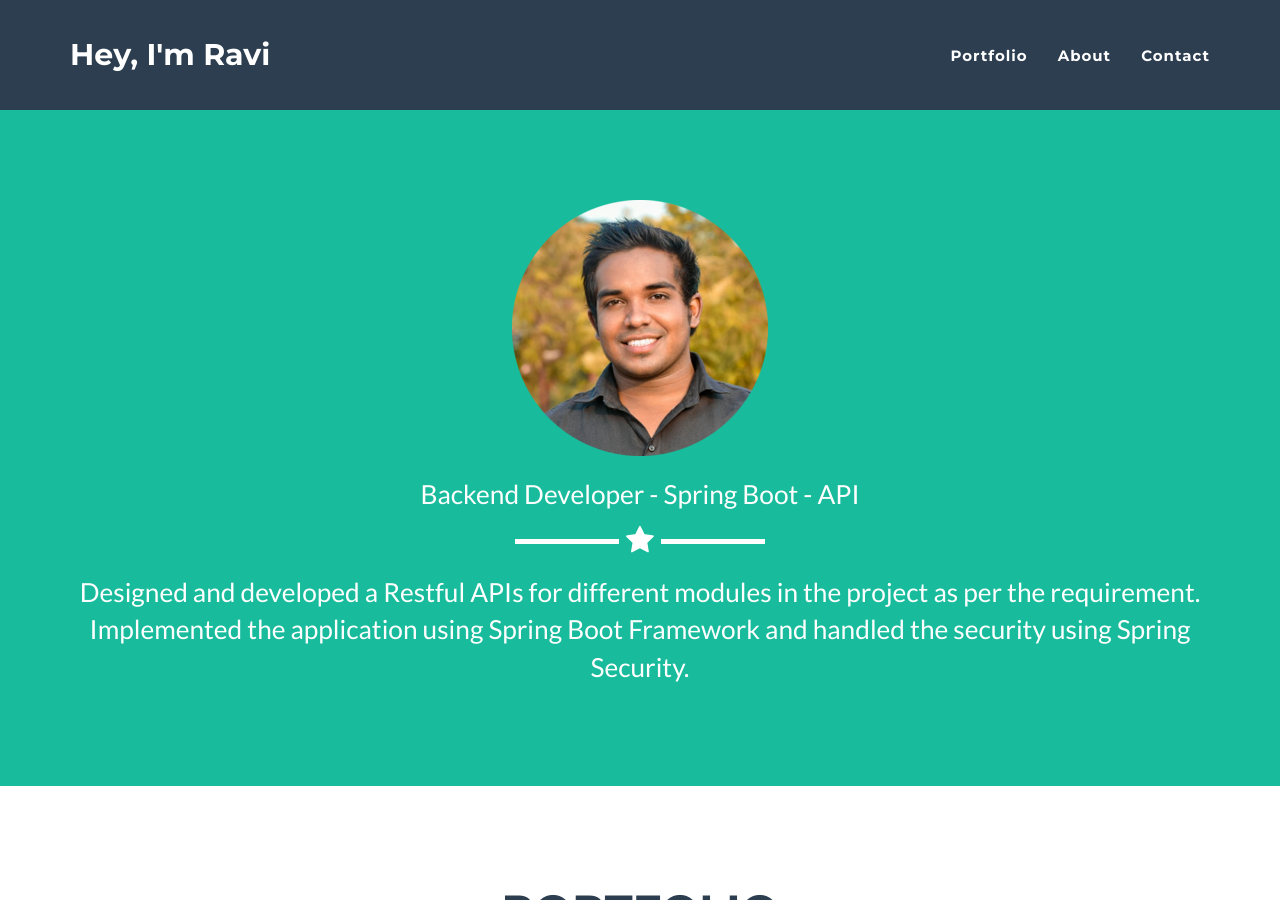
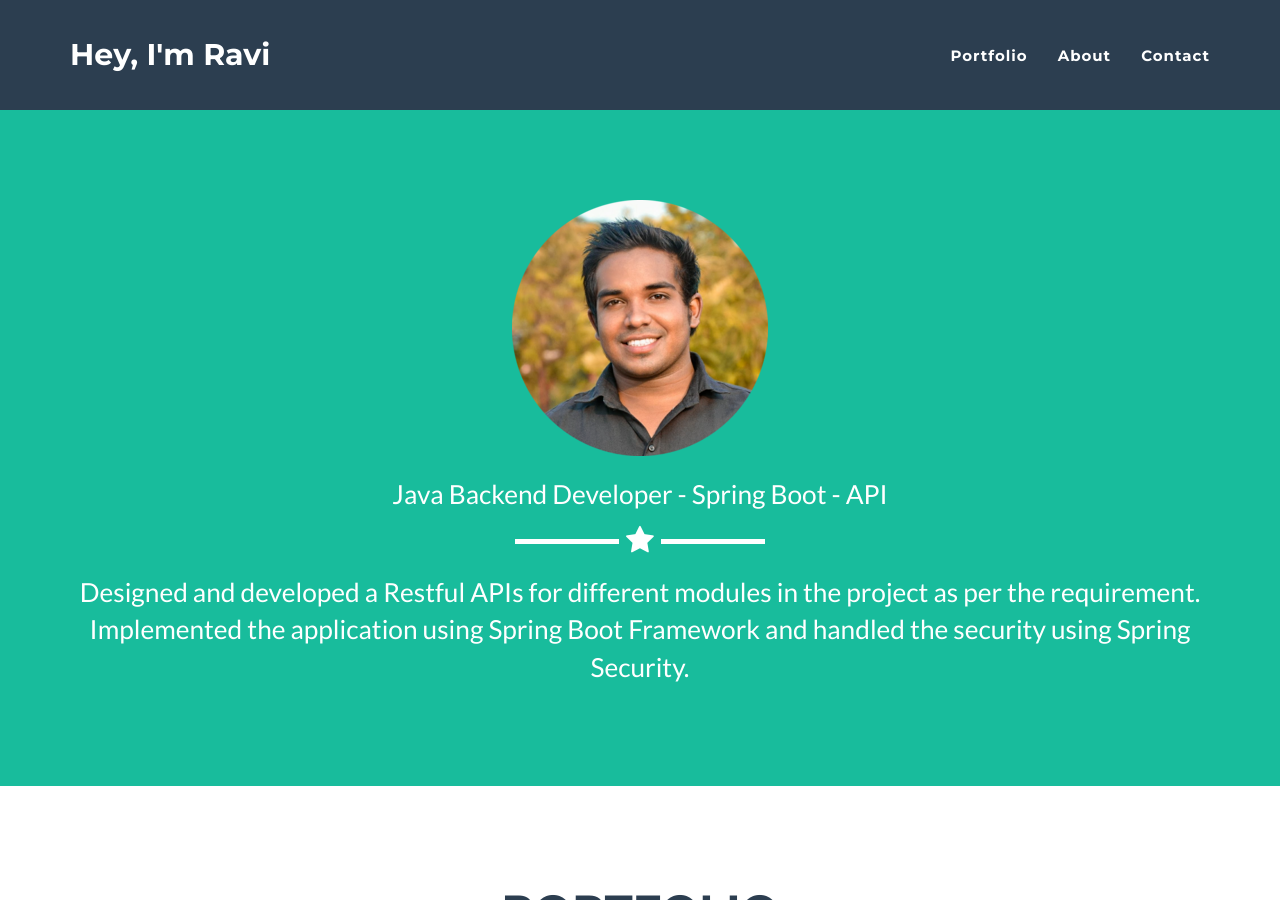
Before and after one commit to IamRaviMaurya/portfolio, a Jekyll site: the page built from _posts/2014-07-18-project-1.markdown, in a window 1280 px wide and 900 px high. Built offline with Jekyll 4.4.1, drawn with Linux system fonts in a browser that asks for light colours; some of the changed text lies outside the part shown.

Commit message:
update changes

```diff
--- a/_config.yml
+++ b/_config.yml
@@ -5,7 +5,7 @@ url: https://iamravimaurya.github.io/portfolio/
 description: "Designed and developed a Restful APIs for different modules in the project as per the requirement.
 Implemented the application using Spring Boot Framework and handled the security using Spring Security."
 keywords: "your keywords, separated by commas"
-skills: "Backend Developer - Spring Boot - API "
+skills: "Java Backend Developer - Spring Boot - API "
 meta_author: Maurya Ravi
 
 # Google webmaster tools
--- a/_includes/about.html
+++ b/_includes/about.html
@@ -15,8 +15,8 @@
                     <p>Whether you're a student looking to showcase your work, a professional looking to attract clients, or a graphic artist looking to share your projects, this template is the perfect starting point! </p>
                 </div>
                 <div class="col-lg-8 col-lg-offset-2 text-center">
-                    <a href="https://github.com/jeromelachaud/freelancer-theme" class="btn btn-lg btn-outline">
-                        <i class="fa fa-download"></i> Download Theme
+                    <a href="mailto: ravimurya04@gmail.com" class="btn btn-lg btn-outline">
+                        <i class="fas fa-mail-bulk"></i> Mail Me
                     </a>
                 </div>
             </div>
```
